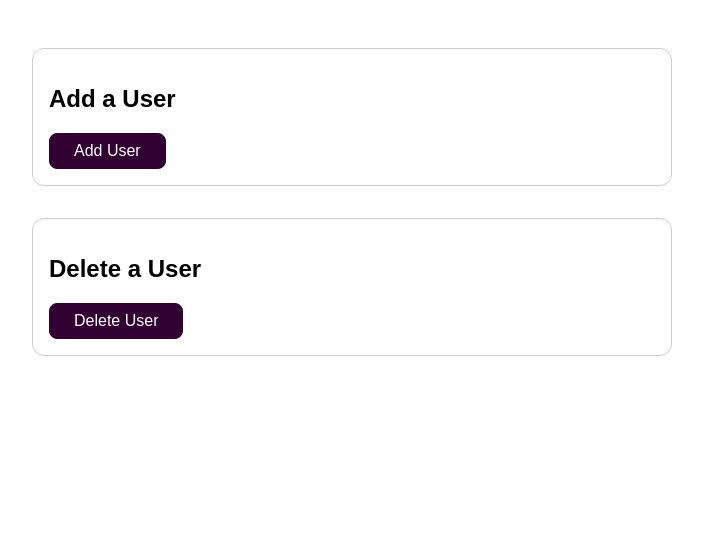
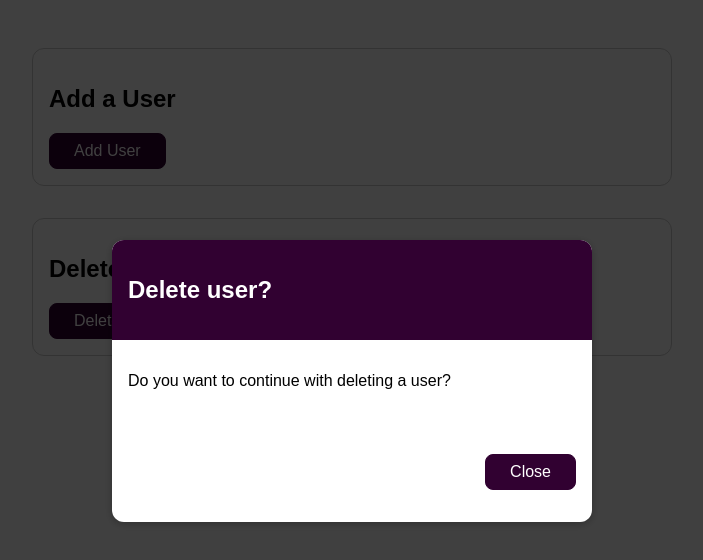
Before and after one commit to VictoriyaK19/reuse, a Vue app: page / in a window 1280 px wide. Shown: the top 560 px of the page, without its empty margins (288-991 px from the left). Built offline with nearby package versions, Linux system fonts and the light colour scheme.

Commit message:
understanding mixin merging

```diff
--- a/src/components/DeleteUser.vue
+++ b/src/components/DeleteUser.vue
@@ -1,5 +1,5 @@
 <template>
-  <user-alert v-if="alertIsVisible" title="Delete the User?" @close="hideAlert">
+  <user-alert v-if="alertIsVisible" :title="alertTitle" @close="hideAlert">
     <p>Do you want to continue with deleting a user?</p>
   </user-alert>
   <section>
@@ -16,6 +16,12 @@ export default {
   components: {
       UserAlert,
     },
+    data() {
+      return {
+        alertTitle: 'Delete user?',
+        alertIsVisible: true
+      }
+    },
   mixins: [alertMixin]
 };
 </script>
```
